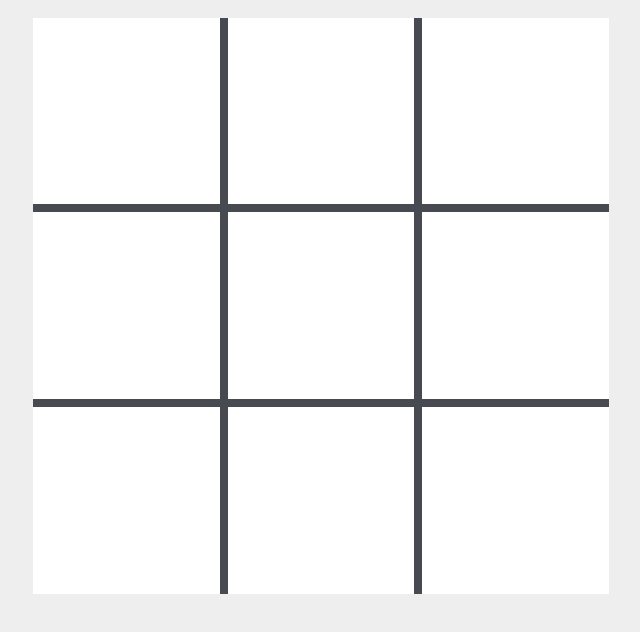
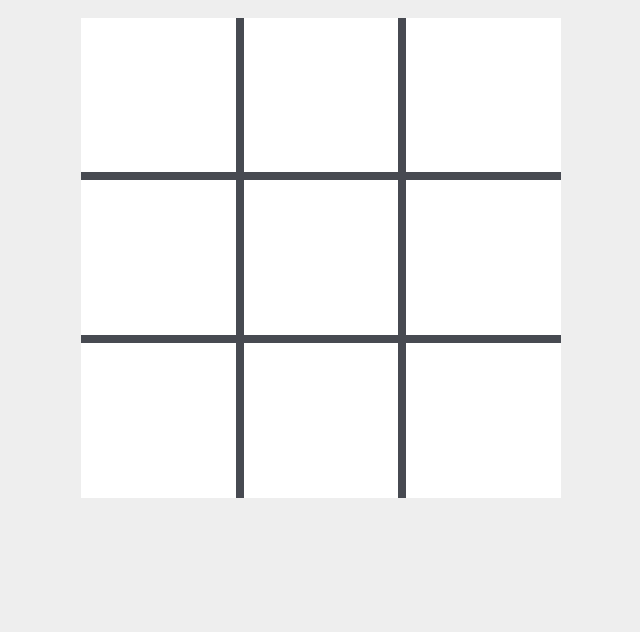
Before and after one commit to MPadilla198/TOP-Tic-Tac-Toe, a website: page index.html in a window 1280 px wide. Shown: the part 62-694 px from the top of the page, without its empty margins (319-959 px from the left). Drawn offline with nearby package versions, Linux system fonts and the light colour scheme.

Commit message:
Update size of board to 60% of the height of page
This is a preemptive move to allow for more space beneath the gameboard for future updates.

```diff
--- a/styles.css
+++ b/styles.css
@@ -12,7 +12,7 @@ h1 {
 }
 
 .game-board {
-    height: 72vh;
+    height: 60vh;
     aspect-ratio: 1 / 1;
     margin: auto;
 
```
